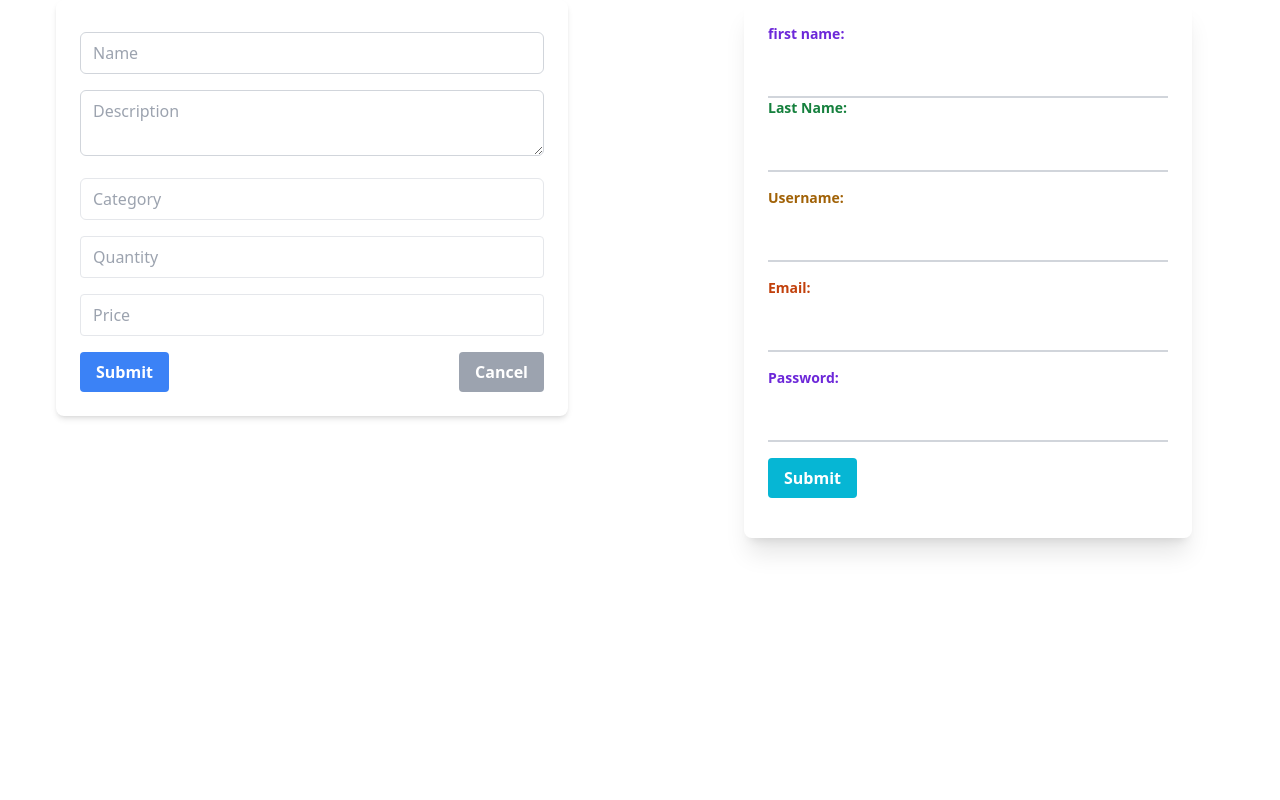
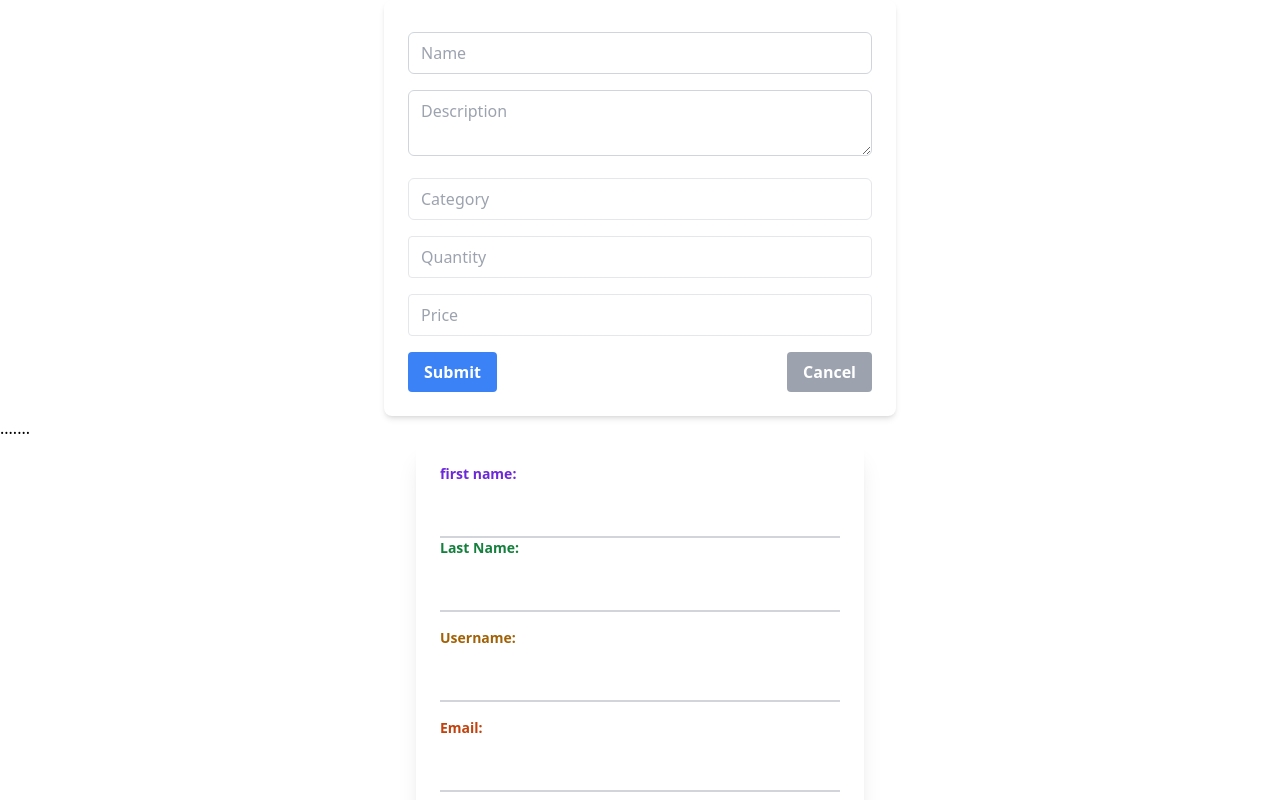
Before and after one commit to shusan69/Test, a React (Vite) app: page / in a window 1280 px wide. Shown: the top 800 px of the page. Built offline with nearby package versions, Linux system fonts and the light colour scheme.

Commit message:
minor changes

```diff
--- a/src/components/SignUpUser.jsx
+++ b/src/components/SignUpUser.jsx
@@ -108,7 +108,7 @@ if (data.password !== data.confirmPassword) {
                 message: 'Invalid email address'
               }
             })}
-            className="w-full px-3 py-2 border-b-2 border-gray-300 focus:outline-none focus:border-cyan-700"
+            className="w-full px-3 py-2 border-b-2 border-gray-300  focus:border-cyan-700"
           />
           {errors.email && (
             <p className="text-black-500 text-xs mt-1">{errors.email.message}</p>
@@ -142,7 +142,7 @@ if (data.password !== data.confirmPassword) {
 
                    <button
             type="submit"
-            className="bg-cyan-500 hover:bg-cyan-600 text-white font-bold py-2 px-4 rounded focus:outline-none focus:shadow-outline"
+            className="bg-green-500 hover:bg-red-600 text-white font-bold py-2 px-4 rounded focus:outline-none focus:shadow-outline"
           >
             Submit
           </button>
--- a/src/components/index.jsx
+++ b/src/components/index.jsx
@@ -4,11 +4,12 @@ import SignUpUser from './SignUpUser';
 
 const index = () => {
   return (
-    <div className="flex justify-center">
-      <div className="w-1/2 mr-4">
+    <div >
+      <div >
         <AddProduct />
       </div>
-      <div className="w-1/2 ml-4">
+      <div > .......</div>
+      <div >
         <SignUpUser />
       </div>
     </div>
```
